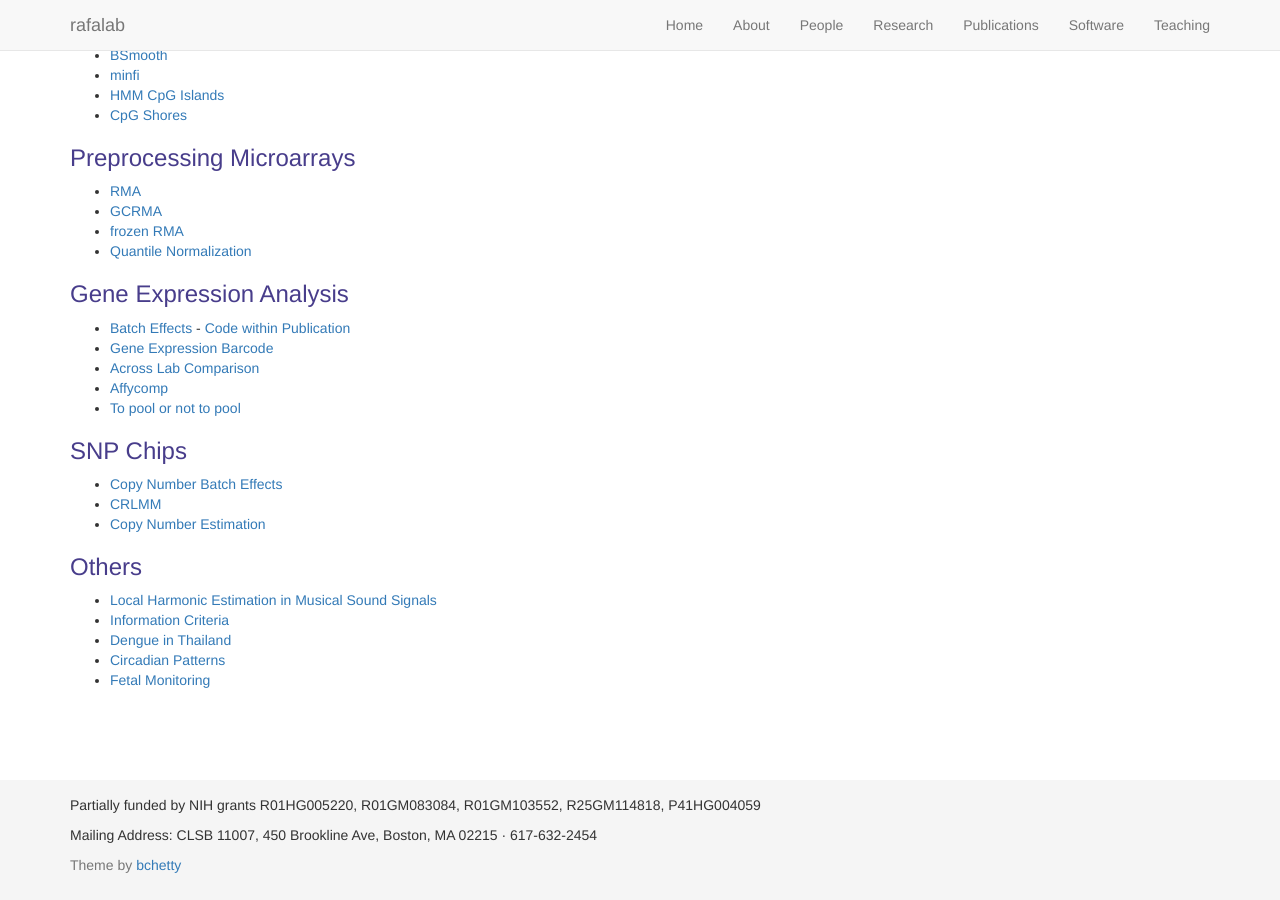
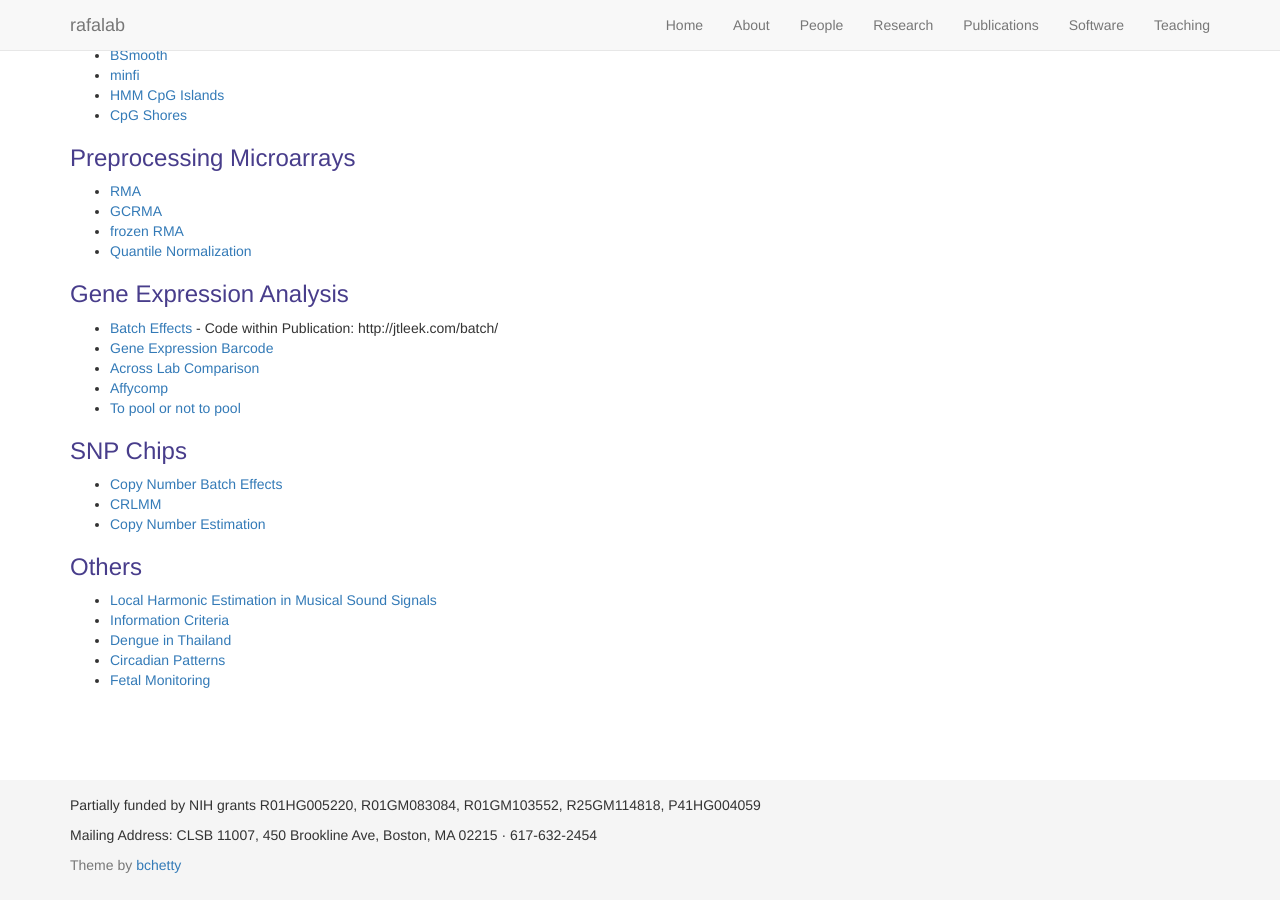
Before and after one commit to rafalab/rafalab.github.io, a Jekyll site: the page built from pages/publications.md, in a window 1280 px wide and 900 px high, scrolled down 524 px. Built offline with Jekyll 4.4.1, drawn with Linux system fonts in a browser that asks for light colours; nearby versions of some CDN libraries.

Commit message:
Update publications.md

```diff
--- a/pages/publications.md
+++ b/pages/publications.md
@@ -49,7 +49,7 @@ buy a <a href="https://amzn.com/1498775675">paper copy</a>.
 
 ### Gene Expression Analysis
 
-- [Batch Effects](http://www.ncbi.nlm.nih.gov/pubmed/20838408) - [Code within Publication](http://jtleek.com/batch/)
+- [Batch Effects](http://www.ncbi.nlm.nih.gov/pubmed/20838408) - Code within Publication: http://jtleek.com/batch/
 - [Gene Expression Barcode](http://www.ncbi.nlm.nih.gov/pubmed/17906632)
 - [Across Lab Comparison](http://www.ncbi.nlm.nih.gov/pubmed/15846361)
 - [Affycomp](http://www.ncbi.nlm.nih.gov/pubmed/16410320)
```
